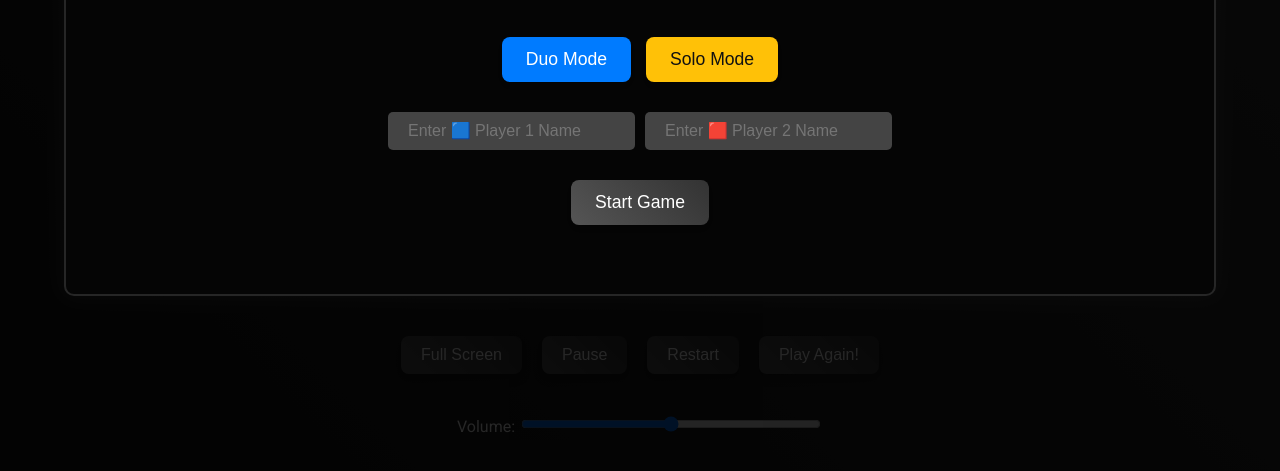
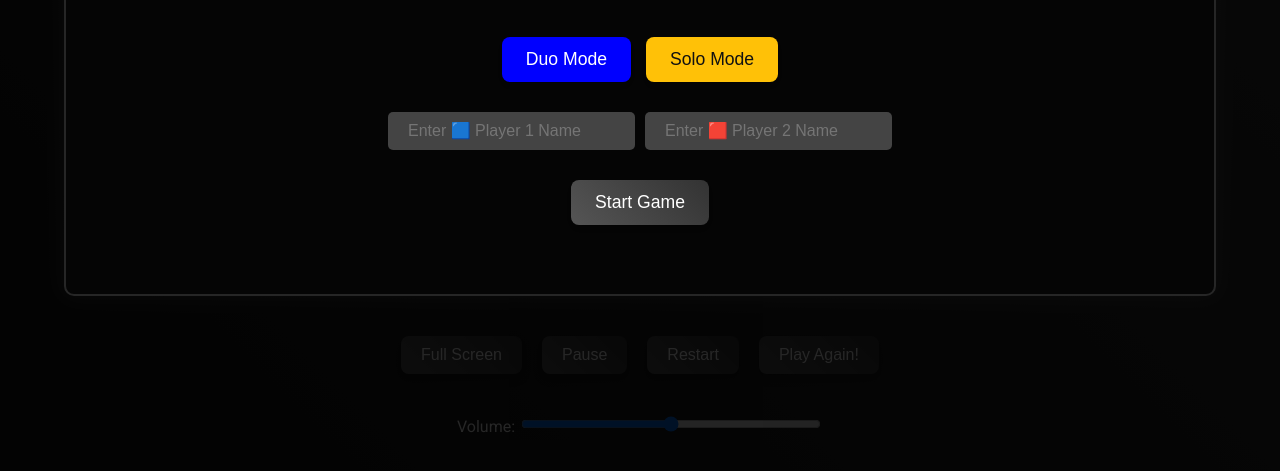
Before and after one commit to codewithkaran2/Improved-UI, a plain HTML site: page index.html in a window 1280 px wide. Shown: the part 323-794 px from the top of the page. Drawn offline with Linux system fonts and the light colour scheme.

Commit message:
Update index.html

```diff
--- a/index.html
+++ b/index.html
@@ -109,7 +109,7 @@
       box-shadow: 0 4px 8px var(--btn-shadow);
     }
     .duo-button {
-      background: var(--btn-blue);
+      background: blue;
       color: var(--text-color);
     }
     .solo-button {
```
